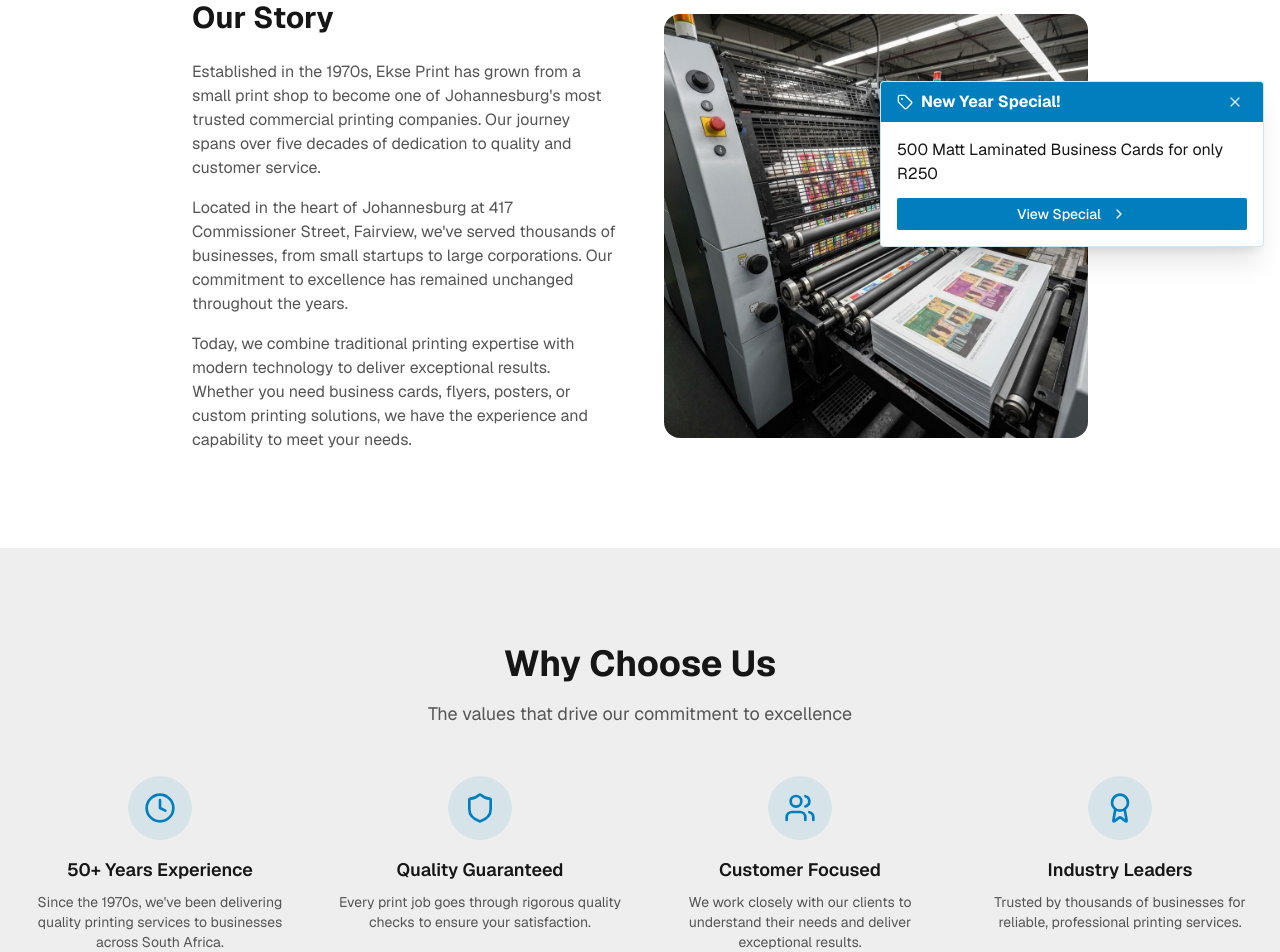
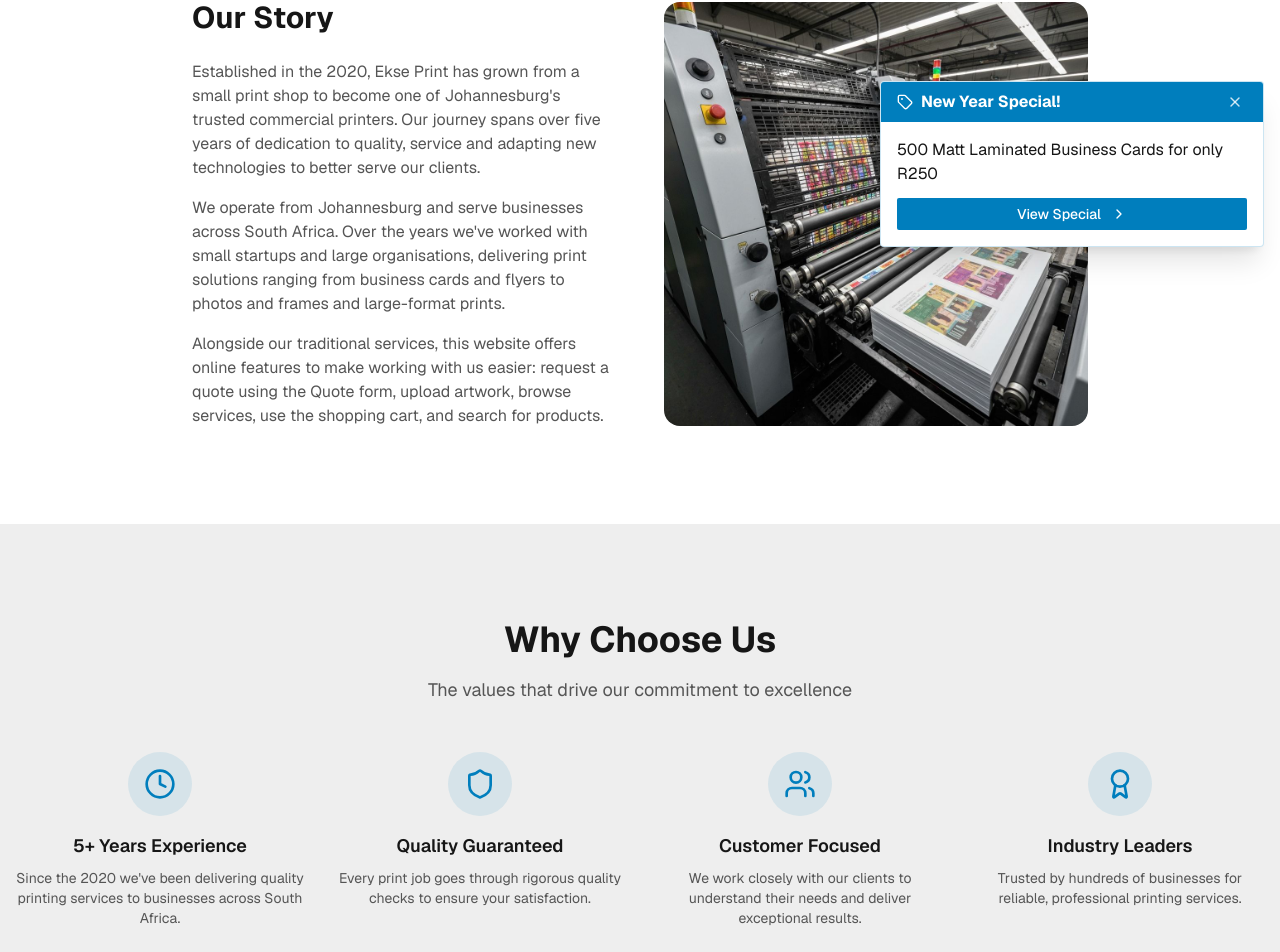
Before and after one commit to ekse-print/website, a Next.js app: page /about in a window 1280 px wide. Shown: the part 537-1489 px from the top of the page. Built offline with nearby package versions, Linux system fonts and the light colour scheme.

Commit message:
fix: update company history and experience details in About page

```diff
--- a/app/about/page.tsx
+++ b/app/about/page.tsx
@@ -4,14 +4,14 @@ import { Award, Clock, Shield, Users } from "lucide-react"
 export const metadata: Metadata = {
 	title: 'About Us | Ekse Print',
 	description:
-		'Learn about Ekse Print - over 50 years of commercial printing excellence in Johannesburg, South Africa.',
+		'Learn about Ekse Print - over 5 years of commercial printing excellence in Johannesburg, South Africa. Request quotes, upload artwork and shop our services online.',
 };
 
 const values = [
 	{
 		icon: Clock,
-    title: "50+ Years Experience",
-    description: "Since the 1970s, we've been delivering quality printing services to businesses across South Africa.",
+		title: "5+ Years Experience",
+		description: "Since the 2020 we've been delivering quality printing services to businesses across South Africa.",
 	},
 	{
 		icon: Shield,
@@ -26,7 +26,7 @@ const values = [
 	{
 		icon: Award,
 		title: "Industry Leaders",
-    description: "Trusted by thousands of businesses for reliable, professional printing services.",
+		description: "Trusted by hundreds of businesses for reliable, professional printing services.",
 	},
 ]
 
@@ -41,7 +41,7 @@ export default function AboutPage() {
 							About Ekse Print
 						</h1>
 						<p className='text-lg text-neutral-300'>
-							Your trusted commercial printing partner since the 1970s
+							Your trusted commercial printing partner since the 2020
 						</p>
 					</div>
 				</div>
@@ -58,23 +58,24 @@ export default function AboutPage() {
 								</h2>
 								<div className='space-y-4 text-muted-foreground'>
 									<p>
-										Established in the 1970s, Ekse Print has grown from a small
-										print shop to become one of Johannesburg&apos;s most trusted
-										commercial printing companies. Our journey spans over five
-										decades of dedication to quality and customer service.
+										Established in the 2020, Ekse Print has grown from a small
+										print shop to become one of Johannesburg's trusted commercial
+										printers. Our journey spans over five years of dedication to
+										quality, service and adapting new technologies to better serve
+										our clients.
 									</p>
 									<p>
-										Located in the heart of Johannesburg at 417 Commissioner
-										Street, Fairview, we&apos;ve served thousands of businesses,
-										from small startups to large corporations. Our commitment to
-										excellence has remained unchanged throughout the years.
+										We operate from Johannesburg and serve businesses across South
+										Africa. Over the years we've worked with small startups and large
+										organisations, delivering print solutions ranging from business
+										cards and flyers to photos and frames and large-format
+										prints.
 									</p>
 									<p>
-										Today, we combine traditional printing expertise with modern
-										technology to deliver exceptional results. Whether you need
-										business cards, flyers, posters, or custom printing
-										solutions, we have the experience and capability to meet
-										your needs.
+										Alongside our traditional services, this website offers online
+										features to make working with us easier: request a quote using the
+										Quote form, upload artwork, browse services, use the shopping
+										cart, and search for products.
 									</p>
 								</div>
 							</div>
@@ -128,7 +129,7 @@ export default function AboutPage() {
 							Our Mission
 						</h2>
 						<p className='text-lg text-muted-foreground'>
-							To provide businesses across South Africa with reliable,
+							To provide businesses across South Africa and beyond with reliable,
 							high-quality commercial printing services that help them
 							communicate effectively and make lasting impressions. We strive to
 							combine the best of traditional craftsmanship with modern printing
```
Lines whose indentation alone changed are shown as unchanged.
